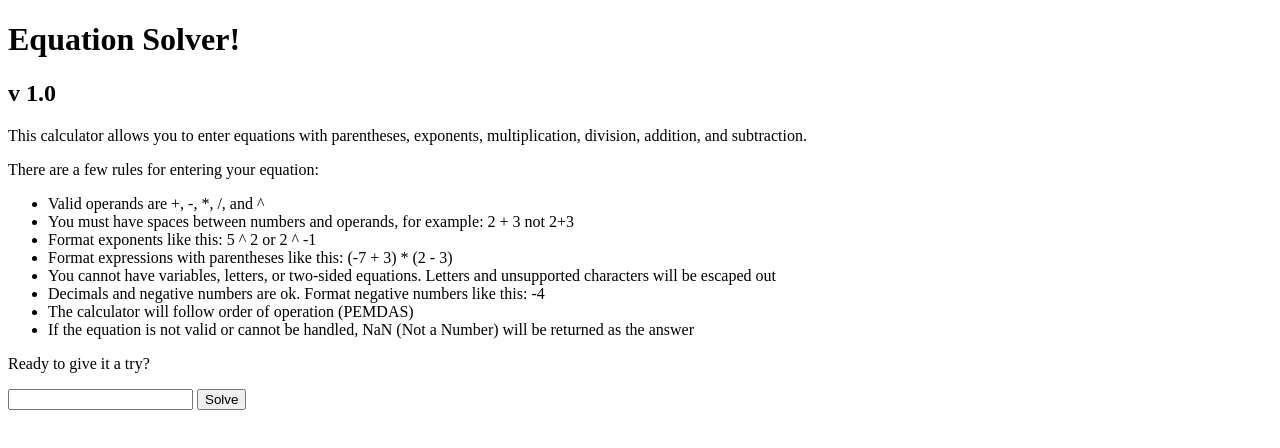
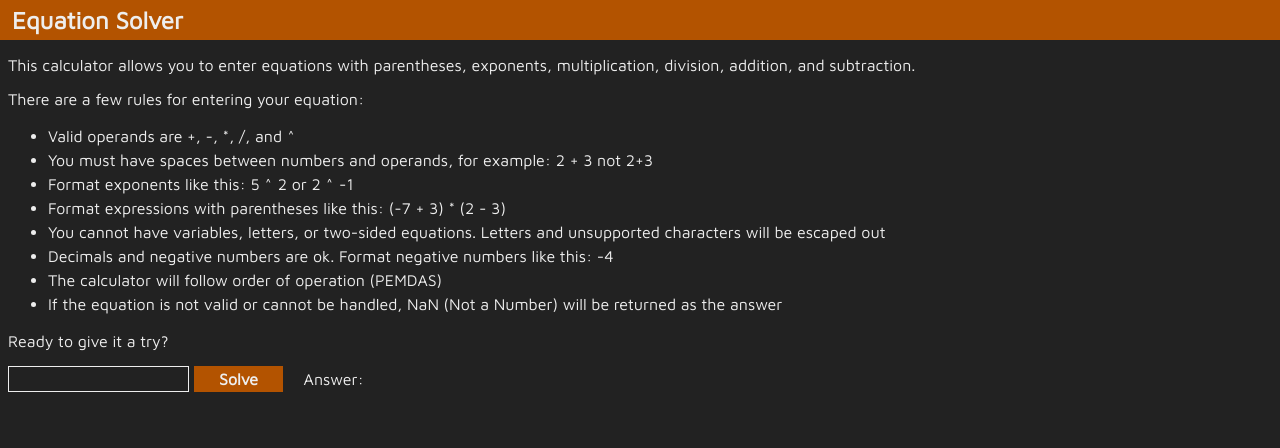
Before and after one commit to joshdail/equation-solver, a website with bundled scripts: page index.html in a window 1280 px wide. Built offline with nearby package versions, Linux system fonts and the light colour scheme.

Commit message:
slight update to css

```diff
--- a/index.html
+++ b/index.html
@@ -5,12 +5,20 @@
     <meta http-equiv="X-UA-Compatible" content="IE=edge" />
     <meta name="viewport" content="width=device-width, initial-scale=1.0" />
     <title>Document</title>
-    <script defer src="script.js" type="module"></script>
+    <link rel="preconnect" href="https://fonts.googleapis.com">
+    <link rel="preconnect" href="https://fonts.gstatic.com" crossorigin>
+    <link href="https://fonts.googleapis.com/css2?family=Maven+Pro&display=swap" rel="stylesheet">
+    <link rel="stylesheet" href="styles.css">
+    <script type="module" src="script.js" type="module"></script>
   </head>
   <body>
-    <h1>Equation Solver!</h1>
-    <h2>v 1.0</h2>
-    <p>This calculator allows you to enter equations with parentheses, exponents, multiplication, division, addition, and subtraction.</p>
+    <header>
+      <nav class="nav-bar">
+        <h1 class="title">Equation Solver</h1>
+      </nav>
+    </header>
+    <main>
+      <p>This calculator allows you to enter equations with parentheses, exponents, multiplication, division, addition, and subtraction.</p>
     <p>There are a few rules for entering your equation:</p>
     <ul>
       <li>Valid operands are +, -, *, /, and ^</li>
@@ -24,9 +32,12 @@
     </ul>
     <p>Ready to give it a try?</p>
     <form id="form">
-      <input id="input" type="text" />
-      <button type="submit" id="button">Solve</button>
+      <input class="equation-input" id="input" type="text" />
+      <button class="btn-submit" type="submit" id="button">Solve</button>
+      <span class="answer">Answer: </span>
+      <span class="answer" id="answer"></span>
     </form>
+
+    </main>
   </body>
-  <p id="answer"></p>
 </html>
--- a/styles.css
+++ b/styles.css
@@ -42,8 +42,6 @@ li {
 .btn-submit {
   border: 1px solid hsl(28, 100%, 35%);
   outline: none;
-  border-top-right-radius: 10000px;
-  border-bottom-right-radius: 10000px;
   color: #eee;
   background-color: hsl(28, 100%, 35%);
   font-size: inherit;
```
